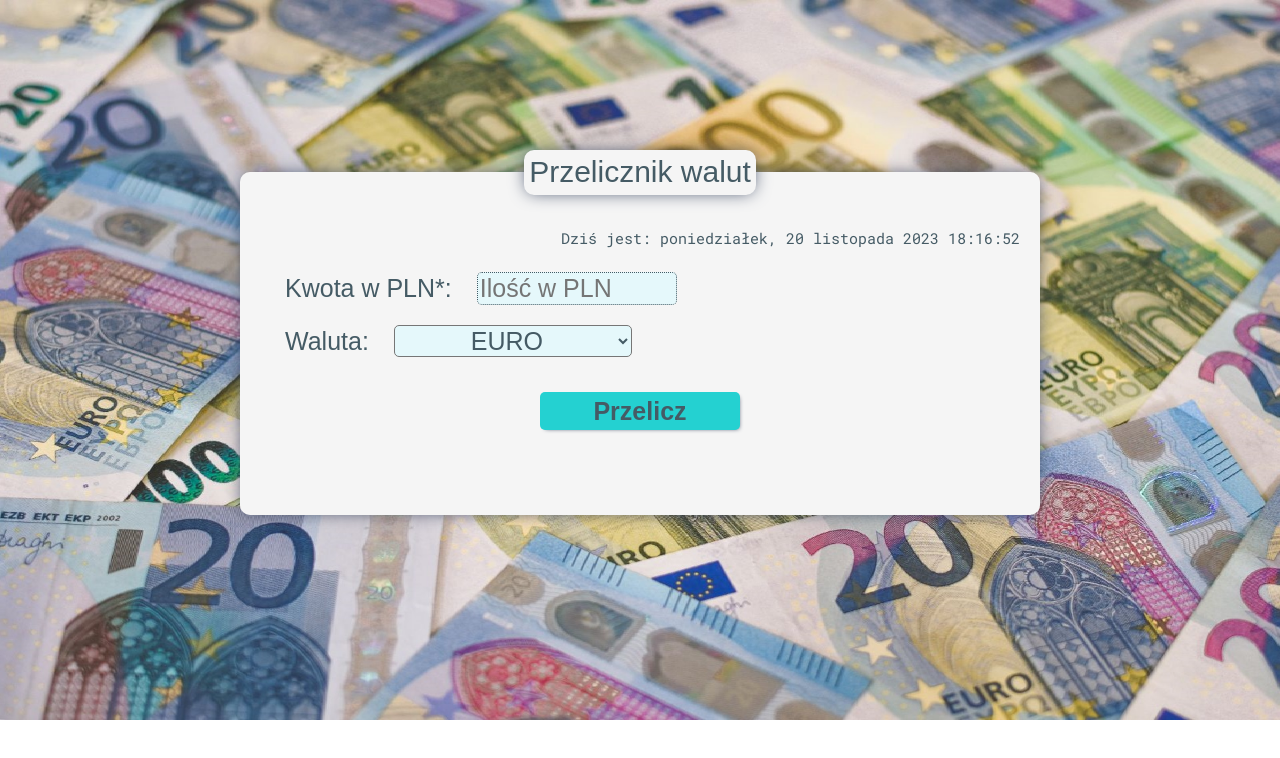
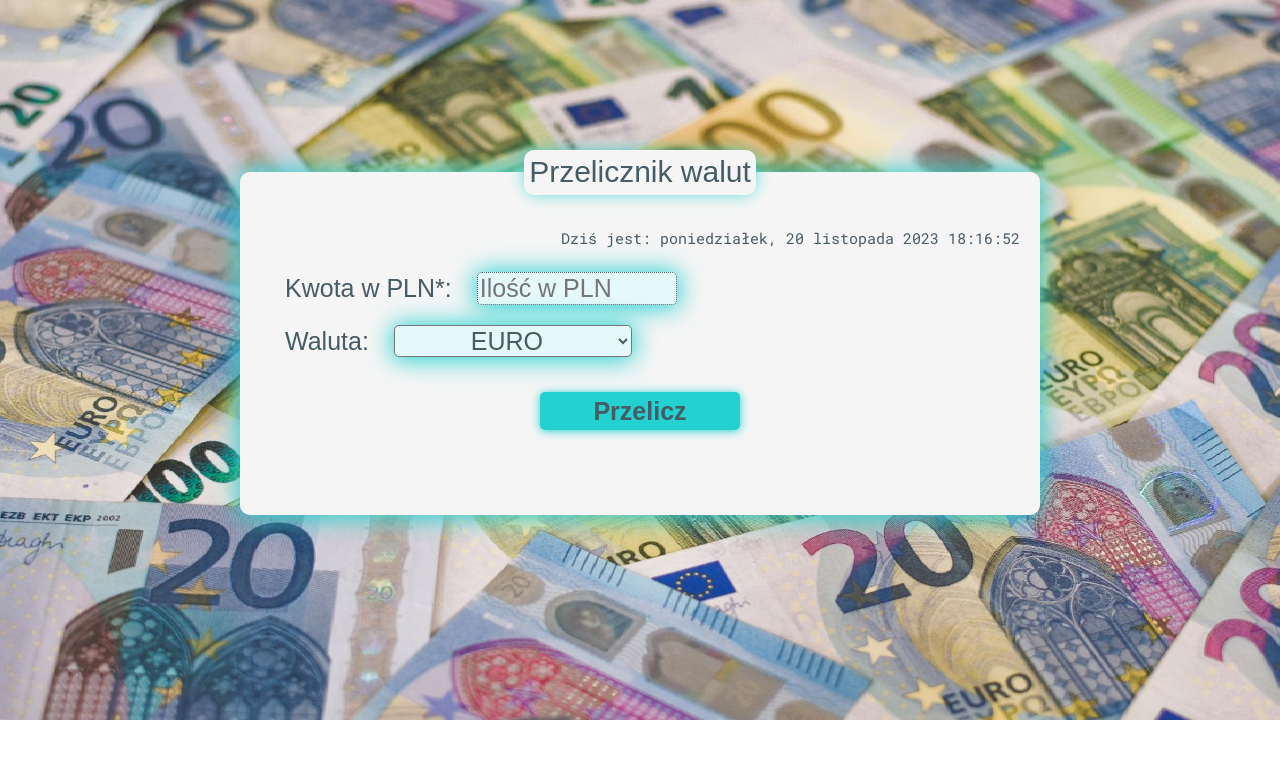
Before and after one commit to Alekzann/currency-converter-react, a React (Create React App) app: page / in a window 1280 px wide. Shown: the top 758 px of the page. Built offline with nearby package versions, Linux system fonts and the light colour scheme.

Commit message:
box shadows in Form corrected

```diff
--- a/src/Form/styled.js
+++ b/src/Form/styled.js
@@ -23,7 +23,7 @@ export const Fieldset = styled.fieldset`
   background-color: whitesmoke;
   border: none;
   border-radius: 10px;
-  box-shadow: 0px 0px 17px -3px #394660;
+  box-shadow: 0px 1px 25px 2px rgb(36, 209, 209);
 `;
 
 export const Legend = styled.legend`
@@ -33,7 +33,7 @@ export const Legend = styled.legend`
   border-radius: 10px;
   font-size: 30px;
   margin: 0 auto;
-  box-shadow: 0px 0px 17px -3px #394660;
+  box-shadow: 0px 0px 17px -3px rgb(36, 209, 209);
 `;
 
 export const FormContainer = styled.div`
@@ -60,6 +60,7 @@ export const Input = styled.input`
   color: ${({ theme }) => theme.primaryTextcolor};
   border: 1px dotted #455b65;
   border-radius: 5px;
+  box-shadow: 0px 1px 25px 2px rgb(36, 209, 209);
 
   @media (max-width: 560px) {
     margin: 0 auto;
@@ -71,6 +72,7 @@ export const Select = styled.select`
   background-color: ${({ theme }) => theme.primaryColor};
   text-align: center;
   color: ${({ theme }) => theme.primaryTextcolor};
+  box-shadow: 0px 1px 25px 2px rgb(36, 209, 209);
 
   @media (max-width: 560px) {
     text-align: center;
@@ -89,12 +91,12 @@ export const Button = styled.button`
   background-color: rgb(36, 209, 209);
   border: none;
   border-radius: 5px;
-  box-shadow: 2px 2px 4px -3px #394660;
+  box-shadow: 0px 1px 10px 0px rgb(36, 209, 209);;
   font-weight: 700;
 
   &:hover {
     background-color: rgb(40, 190, 209);
-    box-shadow: 2px 2px 22px 1px rgba(40, 189, 209, 0.082);
+    box-shadow: 0px 1px 25px 2px rgb(36, 209, 209);;
     transition: 0.3s;
   }
 
@@ -102,12 +104,3 @@ export const Button = styled.button`
     background-color: rgb(36, 175, 209);
   }
 `;
-
-export const Result = styled.div`
-  display: flex;
-  justify-content: center;
-
-  @media (max-width: 560px) {
-    margin: 0;
-  }
-`;
```
